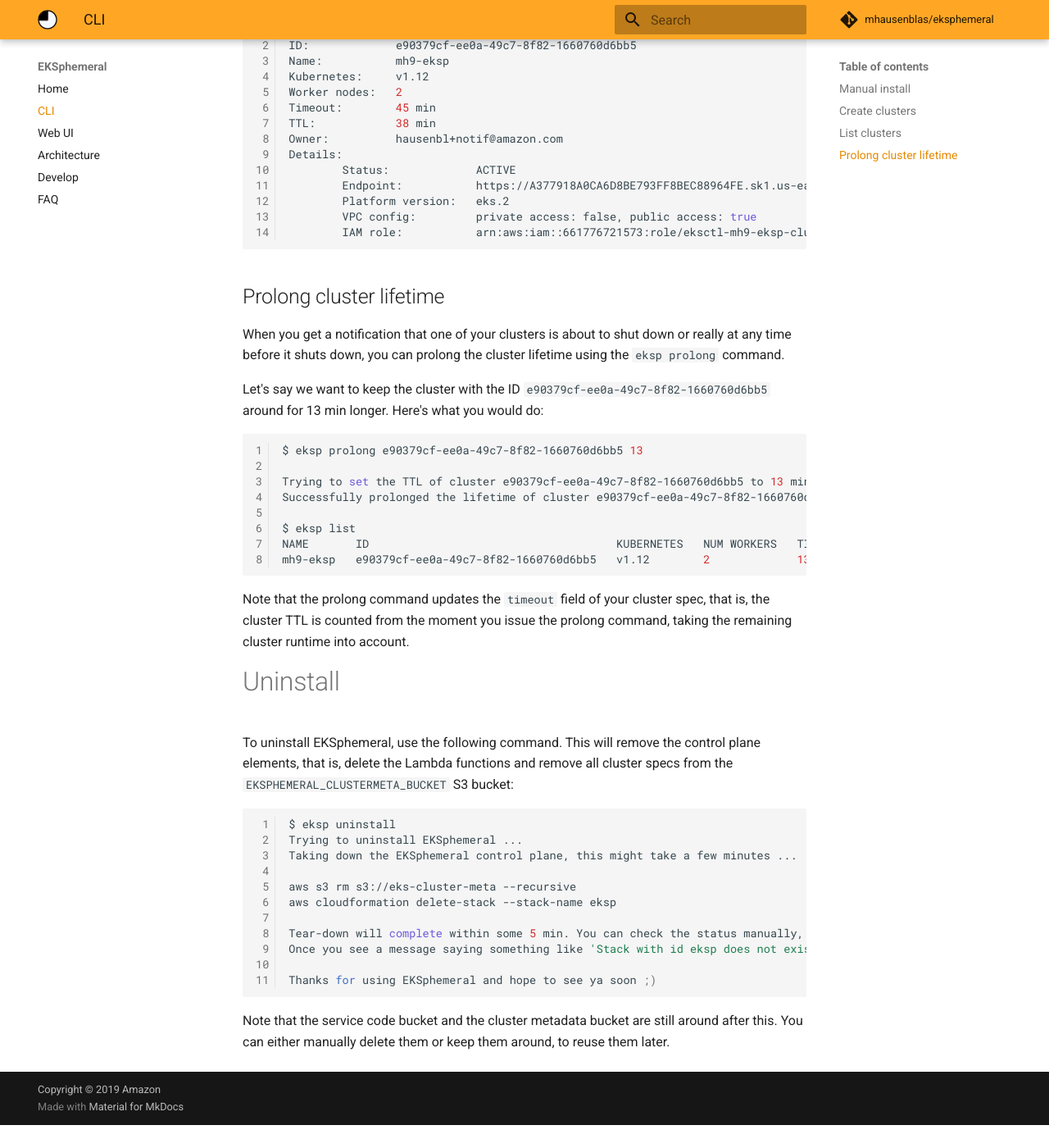
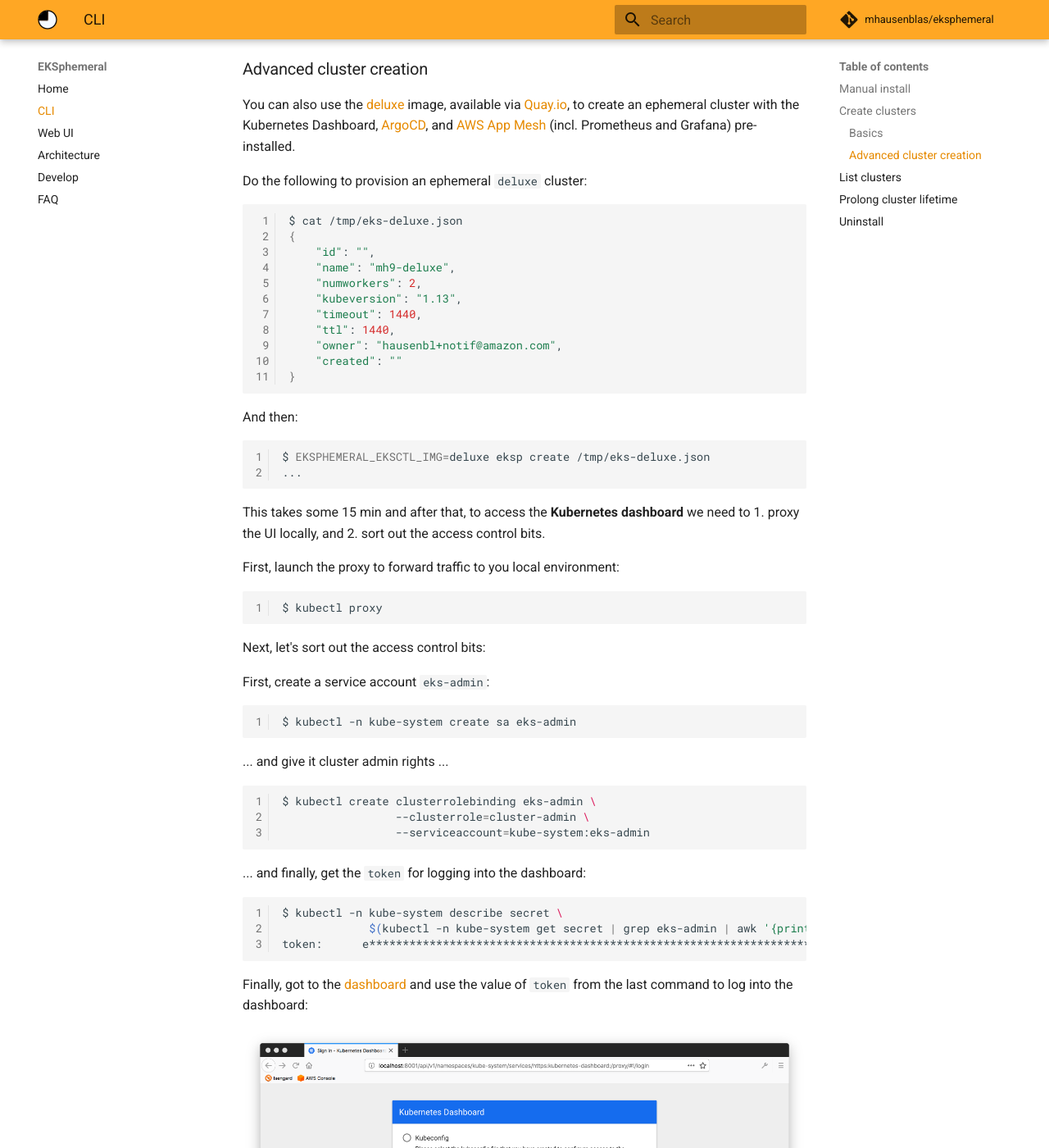
Before and after one commit to mhausenblas/eksphemeral, an MkDocs documentation site: the page built from docs/docs/cli.md, in a window 1280 px wide and 1400 px high, scrolled down 2436 px. Shown: the whole window at 82% size. Built offline with MkDocs 1.6.1 and Material for MkDocs 9.7.7, drawn with Linux system fonts in a browser that asks for light colours; comment, search, counter and statistics services are not loaded; before the commit the page ends 3808 px from its top, so only the background shows below that; some of the changed text lies outside the part shown.

Commit message:
updates CLI docs re Kube dash and ArgoCD access

````diff
--- a/docs/docs/cli.md
+++ b/docs/docs/cli.md
@@ -1,6 +1,6 @@
 # The EKSphemeral CLI
 
-!!! note
+!!! info
     Currently, the CLI binaries are available for both macOS and Linux platforms.
 
 You can create, inspect, and prolong the lifetime of a cluster with the CLI as
@@ -31,6 +31,11 @@
 
 ## Create clusters
 
+The CLI allows you to create ephemeral EKS clusters with a single command, based
+on a simple JSON cluster spec file.
+
+### Basics
+
 Let's create a cluster named `mh9-eksp`, with three worker nodes,
 using Kubernetes version 1.12, with a 150 min timeout.
 
@@ -76,8 +81,8 @@
 kubectl get nodes
 ```
 
-Note that if no cluster spec is provided, a default cluster spec will be
-used along with the first security group of the default VPC.
+!!! note
+    If no cluster spec is provided, a default cluster spec will be used along with the first security group of the default VPC.
 
 Once the cluster is ready and you've verified your email addresses you should
 get a notification that looks something like the following:
@@ -85,6 +90,102 @@
 ![EKSphemeral mail notification on cluster create](img/mail-notif-example.png)
 
 The same is true at least five minutes before the cluster shuts down.
+
+!!! tip
+    Above implicitly uses the [base](https://github.com/mhausenblas/eksphemeral/blob/master/Dockerfile.base) image.
+    If you want a few more things installed, such as the Kubernetes dashboard, ArgoCD, and App Mesh, use the `eksctl:deluxe` image as shown in the following.
+
+### Advanced cluster creation
+
+You can also use the [deluxe](https://github.com/mhausenblas/eksphemeral/blob/master/Dockerfile.deluxe) image,
+available via [Quay.io](https://quay.io/repository/mhausenblas/eksctl?tag=latest&tab=tags),
+to create an ephemeral cluster with the Kubernetes Dashboard, [ArgoCD](https://argoproj.github.io/argo-cd/),
+and [AWS App Mesh](https://aws.amazon.com/app-mesh/) (incl. Prometheus and Grafana) pre-installed.
+
+Do the following to provision an ephemeral `deluxe` cluster:
+
+```sh
+$ cat /tmp/eks-deluxe.json
+{
+    "id": "",
+    "name": "mh9-deluxe",
+    "numworkers": 2,
+    "kubeversion": "1.13",
+    "timeout": 1440,
+    "ttl": 1440,
+    "owner": "hausenbl+notif@amazon.com",
+    "created": ""
+}
+```
+
+And then:
+
+```sh
+$ EKSPHEMERAL_EKSCTL_IMG=deluxe eksp create /tmp/eks-deluxe.json
+...
+```
+
+This takes some 15 min and after that, to access the **Kubernetes dashboard** we need to 1. proxy the UI locally, and 2. sort out the access control bits.
+
+First, launch the proxy to forward traffic to you local environment:
+
+```sh
+$ kubectl proxy
+```
+
+Next, let's sort out the access control bits:
+
+First, create a service account `eks-admin`:
+
+```sh
+$ kubectl -n kube-system create sa eks-admin
+```
+... and give it cluster admin rights ...
+
+```sh
+$ kubectl create clusterrolebinding eks-admin \
+                 --clusterrole=cluster-admin \
+                 --serviceaccount=kube-system:eks-admin
+```
+... and finally, get the `token` for logging into the dashboard:
+
+```sh
+$ kubectl -n kube-system describe secret \
+             $(kubectl -n kube-system get secret | grep eks-admin | awk '{print $1}') | grep ^token
+token:      e****************************************************************************************************************g
+```
+
+Finally, got to the [dashboard](http://localhost:8001/api/v1/namespaces/kube-system/services/https:kubernetes-dashboard:/proxy/#!/login) and use the value of `token` from the last command to log into the dashboard:
+
+![Kube dashboard login](img/screen-shot-2019-07-06-kube-dashboard-login.png)
+
+Once you've completed the login, select the "Namespace" tab, left-hand side to check if all is as it should be, compare with the following screen shot:
+
+![Kube dashboard namespace](img/screen-shot-2019-07-06-kube-dashboard-ns.png)
+
+
+To access the **ArgoCD UI**, do:
+
+```sh
+$ kubectl port-forward svc/argocd-server -n argocd 8080:443
+```
+
+And now execute:
+
+```sh
+$ kubectl get pods -n argocd -l app.kubernetes.io/name=argocd-server -o name | cut -d'/' -f 2
+argocd-server-7c7c748648-nlrwq
+```
+
+Finally, open [localhost:8080](https://localhost:8080/) and log in with username `admin` and password using the pod name from the previous step, in my case `argocd-server-7c7c748648-nlrwq`:
+
+![ArgoCD login](img/screen-shot-2019-07-06-argo-login.png)
+
+Once you've completed the login, you are ready to configure your first app deployment, GitOps style:
+
+![ArgoCD login](img/screen-shot-2019-07-06-argo-app.png)
+
+That's it. Now let's see how we can introspect and manipulate EKSphemeral clusters.
 
 ## List clusters
 
@@ -96,7 +197,7 @@
 mh9-eksp   e90379cf-ee0a-49c7-8f82-1660760d6bb5   v1.12        2             45 min    42 min   hausenbl+notif@amazon.com
 ```
 
-Here, we get an array of cluster IDs back. We can use such a cluster ID as
+Here, we get an tabular rendering of the clusters. We can use a cluster ID as
 follows to look up the spec of a particular cluster:
 
 ```sh
@@ -130,17 +231,22 @@
 
 Trying to set the TTL of cluster e90379cf-ee0a-49c7-8f82-1660760d6bb5 to 13 minutes, starting now
 Successfully prolonged the lifetime of cluster e90379cf-ee0a-49c7-8f82-1660760d6bb5 for 13 minutes.
+```
 
+Now let's check:
+
+```sh
 $ eksp list
 NAME       ID                                     KUBERNETES   NUM WORKERS   TIMEOUT   TTL      OWNER
 mh9-eksp   e90379cf-ee0a-49c7-8f82-1660760d6bb5   v1.12        2             13 min    13 min   hausenbl+notif@amazon.com
 ```
 
-Note that the prolong command updates the `timeout` field of your cluster spec,
-that is, the cluster TTL is counted from the moment you issue the prolong command,
-taking the remaining cluster runtime into account.
+!!! note
+    The prolong command updates the `timeout` field of your cluster spec, that is,
+    the cluster TTL is counted from the moment you issue the prolong command,
+    taking the remaining cluster runtime into account.
 
-# Uninstall
+## Uninstall
 
 To uninstall EKSphemeral, use the following command. This will remove the
 control plane elements, that is, delete the Lambda functions and remove all
@@ -160,5 +266,9 @@
 Thanks for using EKSphemeral and hope to see ya soon ;)
 ```
 
-Note that the service code bucket and the cluster metadata bucket are still around after this.
-You can either manually delete them or keep them around, to reuse them later.
+!!! warning
+    The service code bucket and the cluster metadata bucket are still around
+    after the `uninstall` command has completed. You can either manually delete
+    them or keep them around, to reuse them later.
+
+This concludes the CLI walkthrough.
````
Also changed, not shown: other parts of docs/docs/cli.md (+1 -1 lines), docs/docs/img/screen-shot-2019-07-06-argo-app.png (added), docs/docs/img/screen-shot-2019-07-06-argo-login.png (added), docs/docs/img/screen-shot-2019-07-06-kube-dashboard-login.png (added), docs/docs/img/screen-shot-2019-07-06-kube-dashboard-ns.png (added), docs/docs/img/ui.png.
